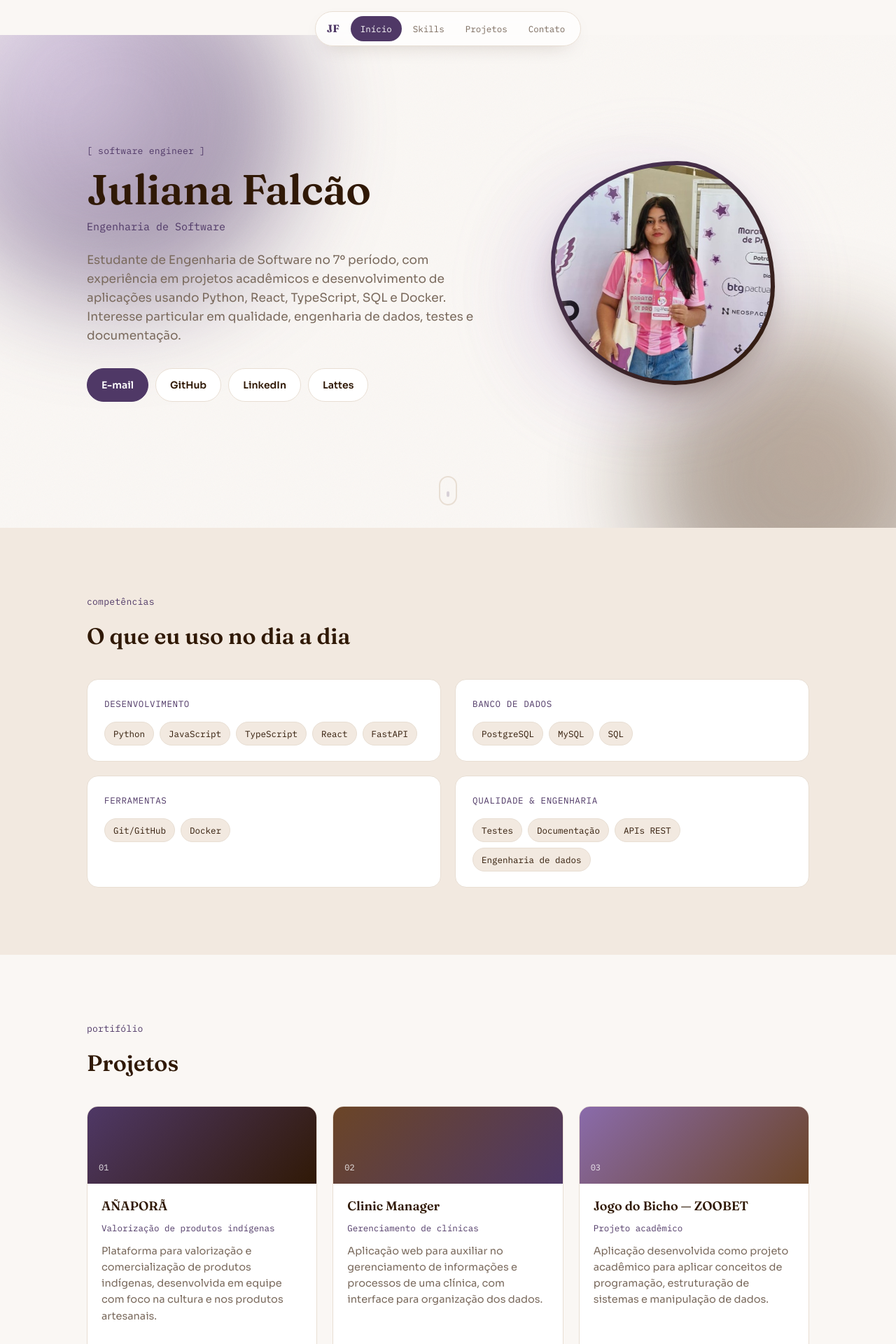
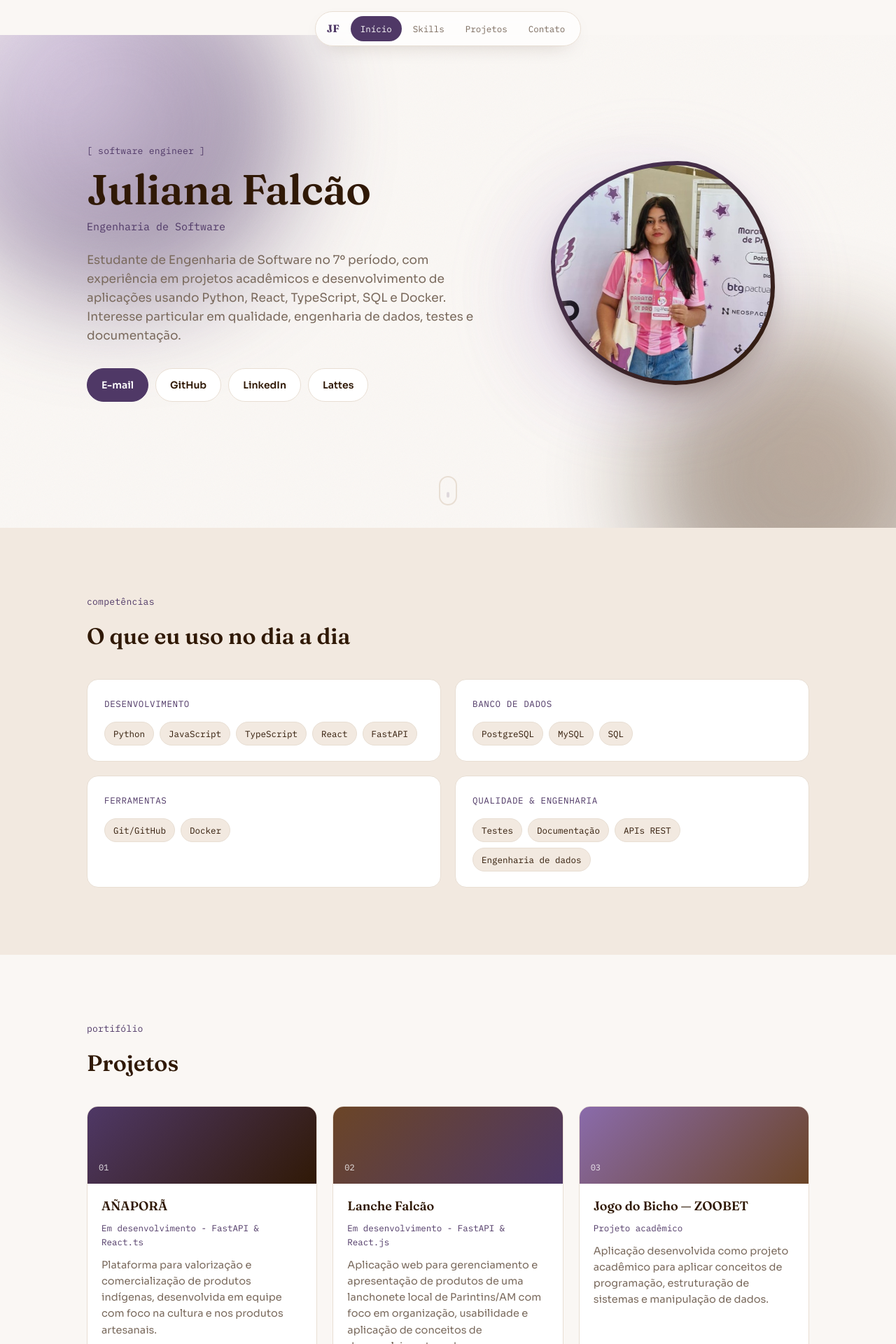
Before and after one commit to julianafalcaoo/meu-portifolio, a React (Vite) app: page / in a window 1280 px wide. Shown: the top 1920 px of the page at 70% size. Built offline with nearby package versions, Linux system fonts and the light colour scheme.

Commit message:
Atualiza links dos projetos

```diff
--- a/src/components/Projects.tsx
+++ b/src/components/Projects.tsx
@@ -1,51 +1,64 @@
-import { projects, profile, type Project } from '../data/content';
+import { projects, type Project } from '../data/content';
 import { useRevealOnScroll } from '../hooks/useRevealOnScroll';
 
 const GRADIENTS = ['grad-0', 'grad-1', 'grad-2'];
 
 function ProjectCard({ project, index }: { project: Project; index: number }) {
   const { ref, inView } = useRevealOnScroll<HTMLDivElement>();
-  const githubLink = profile.links.find((l) => l.kind === 'github');
 
   return (
     <div ref={ref} className={`proj-card${inView ? ' in' : ''}`}>
       <div className={`proj-cover ${GRADIENTS[index % GRADIENTS.length]}`}>
         <span className="proj-index">0{index + 1}</span>
       </div>
+
       <div className="proj-body">
         <h3>{project.name}</h3>
         <p className="proj-tagline">{project.tagline}</p>
         <p className="desc">{project.description}</p>
       </div>
-      {githubLink && (
-        <a className="proj-link" href={githubLink.url} target="_blank" rel="noopener">
+
+      <a
+        className="proj-link"
+        href={project.url}
+        target="_blank"
+        rel="noopener noreferrer"
+      >
         Ver no GitHub →
       </a>
-      )}
     </div>
   );
 }
 
 export default function Projects() {
-  const githubLink = profile.links.find((l) => l.kind === 'github');
+  const githubLink = 'https://github.com/julianafalcaoo';
 
   return (
     <section id="projects" className="projects">
       <div className="wrap">
         <p className="eyebrow">portifólio</p>
-        <h2> Projetos</h2>
+        <h2>Projetos</h2>
+
         <div className="projects-grid">
           {projects.map((project, index) => (
-            <ProjectCard key={project.slug} project={project} index={index} />
+            <ProjectCard
+              key={project.slug}
+              project={project}
+              index={index}
+            />
           ))}
         </div>
-        {githubLink && (
+
         <div className="projects-more">
-            <a className="btn" href={githubLink.url} target="_blank" rel="noopener">
+          <a
+            className="btn"
+            href={githubLink}
+            target="_blank"
+            rel="noopener noreferrer"
+          >
             Ver mais no GitHub →
           </a>
         </div>
-        )}
       </div>
     </section>
   );
--- a/src/data/content.ts
+++ b/src/data/content.ts
@@ -22,6 +22,7 @@ export interface Project {
   name: string;
   tagline: string;
   description: string;
+  url: string;
 }
 
 export const profile: Profile = {
@@ -69,16 +70,18 @@ export const projects: Project[] = [
   {
     slug: 'anapora',
     name: 'AÑAPORÃ',
-    tagline: 'Valorização de produtos indígenas',
+    tagline: 'Em desenvolvimento - FastAPI & React.ts',
     description:
       'Plataforma para valorização e comercialização de produtos indígenas, desenvolvida em equipe com foco na cultura e nos produtos artesanais.',
+    url: 'https://github.com/ANA-PORA/ANAPORA',
   },
   {
-    slug: 'clinic-manager',
-    name: 'Clinic Manager',
-    tagline: 'Gerenciamento de clínicas',
+    slug: 'lanche-falcao',
+    name: 'Lanche Falcão',
+    tagline: 'Em desenvolvimento - FastAPI & React.js',
     description:
-      'Aplicação web para auxiliar no gerenciamento de informações e processos de uma clínica, com interface para organização dos dados.',
+      'Aplicação web para gerenciamento e apresentação de produtos de uma lanchonete local de Parintins/AM com foco em organização, usabilidade e aplicação de conceitos de desenvolvimento web.',
+    url: 'https://github.com/julianafalcaoo/lanche-falcao',
   },
   {
     slug: 'zoobet',
@@ -86,5 +89,6 @@ export const projects: Project[] = [
     tagline: 'Projeto acadêmico',
     description:
       'Aplicação desenvolvida como projeto acadêmico para aplicar conceitos de programação, estruturação de sistemas e manipulação de dados.',
+    url: 'https://github.com/julianafalcaoo/zoobet-projeto',
   },
 ];
```
Lines whose indentation alone changed are shown as unchanged.
